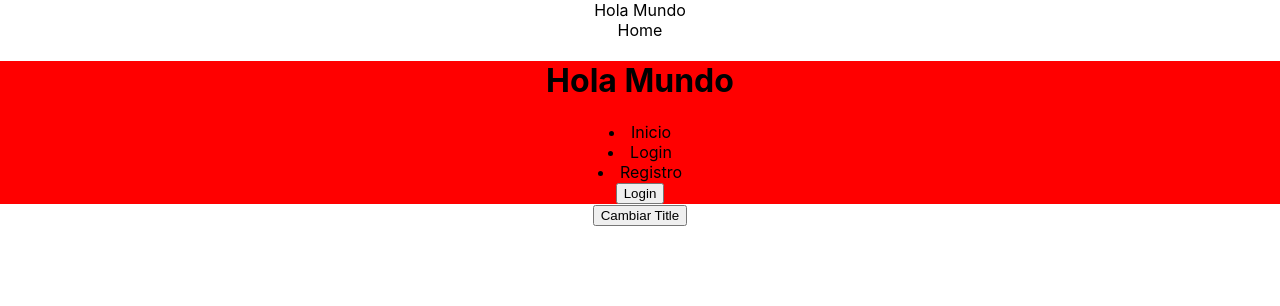
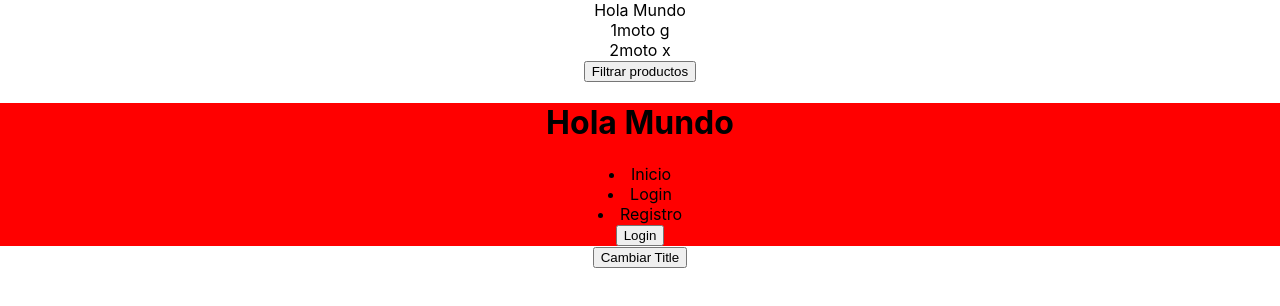
Before and after one commit to nicolasrfperez/FrontReactTPUTN, a React (Create React App) app: page / in a window 1280 px wide. Shown: the top 306 px of the page. Built offline with nearby package versions, Linux system fonts and the light colour scheme.

Commit message:
Ejemplo Home

```diff
--- /dev/null
+++ b/src/Components/Producto.js
@@ -0,0 +1,14 @@
+import React,{Component} from "react"
+
+class Producto extends Component{
+
+    render(){
+        return(
+            <div>
+                {this.props.producto.id}
+                {this.props.producto.name}
+            </div>
+        )
+    }
+}
+export default Producto
--- a/src/Pages/Home.js
+++ b/src/Pages/Home.js
@@ -1,9 +1,38 @@
 import React,{Component} from "react"
+import Producto from "../Components/Producto"
+class Home extends Component{
+    constructor(){
+        super()
+        this.state={
+            productos:[
+                {
+                    id:1,
+                    name:"moto g"
+                },
+               {
+                   id:2,
+                   name:"moto x"
+               }
+            ]
+        }
+    }
+    handleClick = ()=>{
+        this.setState({
+            productos:[
 
-class Home extends Component{
+               {
+                   id:2,
+                   name:"moto x"
+               }
+            ]
+        })
+    }
     render(){
         return(
-            <div>Home</div>
+            <div>
+                {this.state.productos.map(producto=><Producto producto={producto} />)}
+                <button onClick={this.handleClick}>Filtrar productos</button>
+            </div>
         )
     }
 }
```
Also changed, not shown: 1 other file (tests, documents, lock files or other folders).
